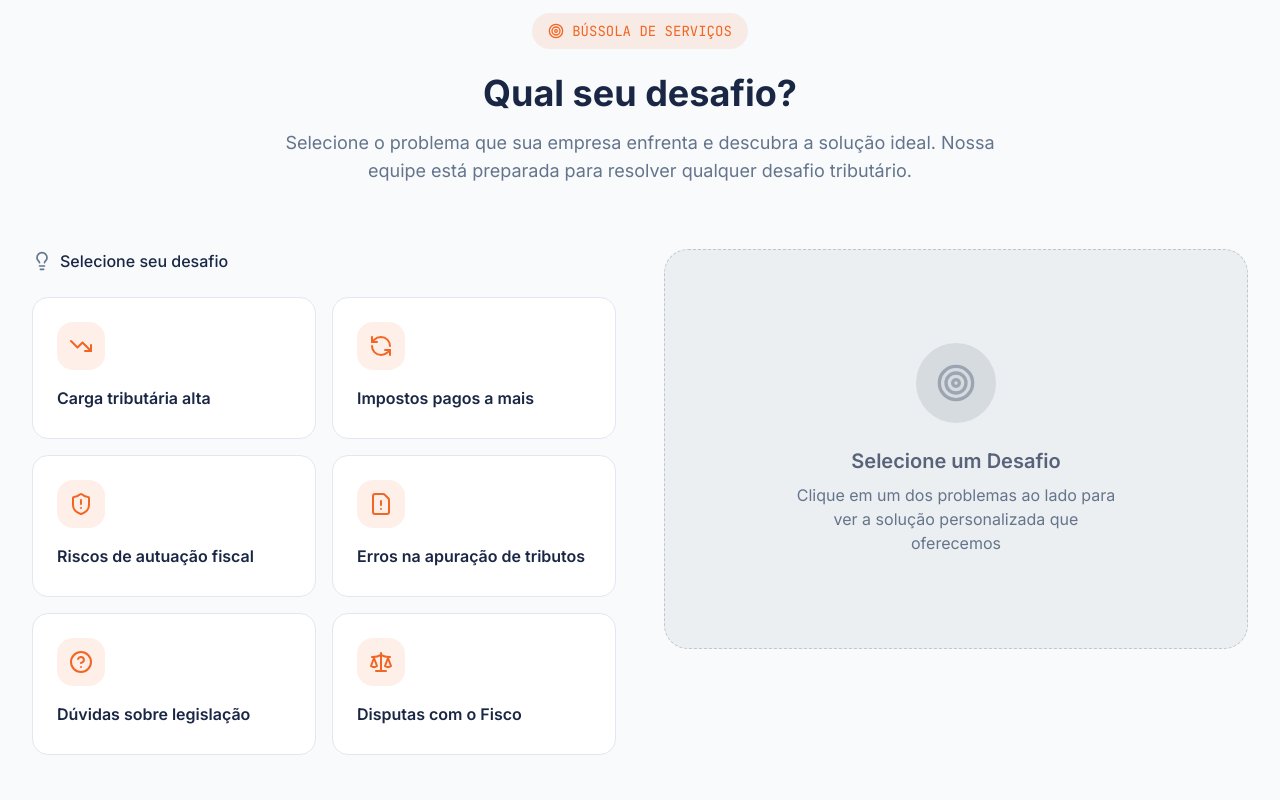
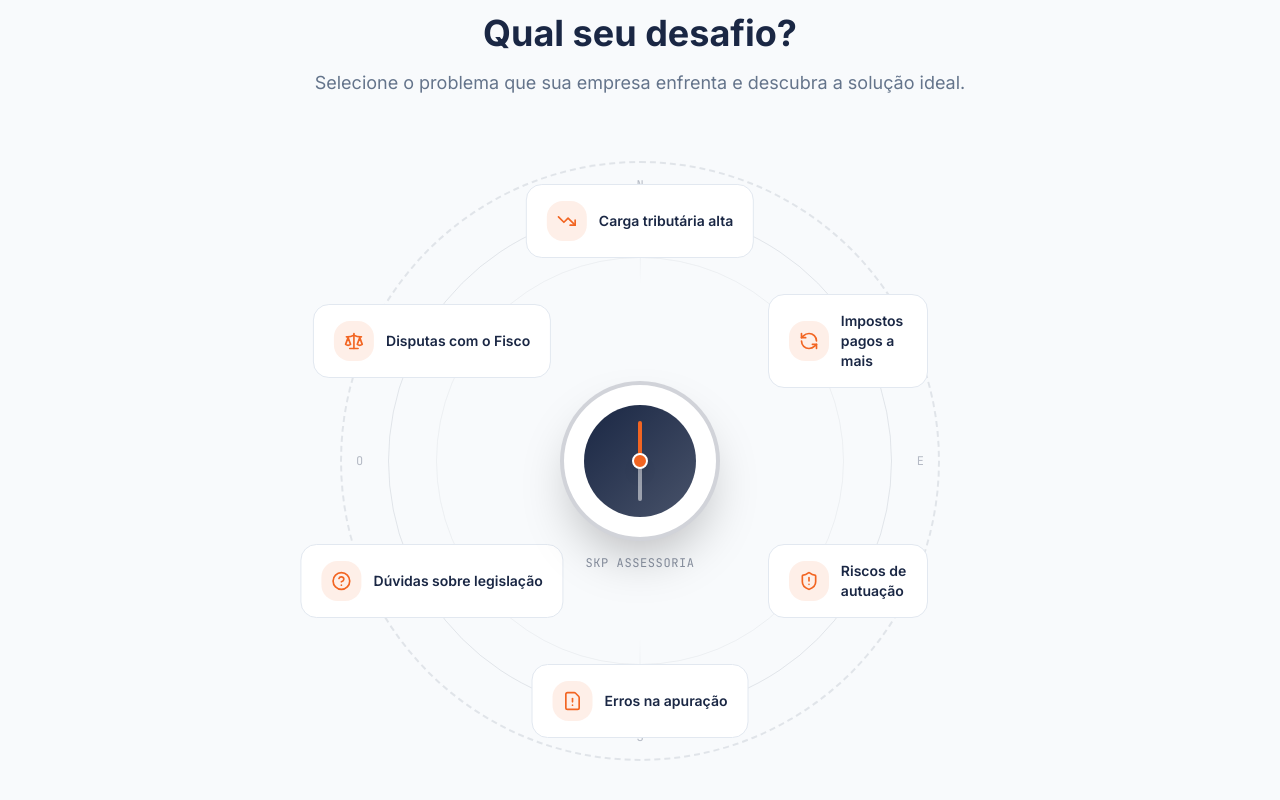
Before and after one commit to rafastefen21-alt/v0-site-de-advocacia-tributaria, a Next.js app: page / in a window 1280 px wide. Shown: the part 1980-2780 px from the top of the page. Built offline with nearby package versions, Linux system fonts and the light colour scheme.

Commit message:
feat: redesign Services Compass section with circular layout\n\nImprove LCP by optimizing logo image loading.

```diff
--- a/components/header.tsx
+++ b/components/header.tsx
@@ -29,6 +29,8 @@ export function Header() {
               width={160}
               height={60}
               className="h-12 w-auto"
+              loading="eager"
+              priority
             />
           </Link>
 
--- a/components/service-compass.tsx
+++ b/components/service-compass.tsx
@@ -9,9 +9,8 @@ import {
   HelpCircle,
   Scale,
   ArrowRight,
-  Lightbulb,
-  Target,
-  CheckCircle2
+  CheckCircle2,
+  X
 } from "lucide-react"
 import { Button } from "@/components/ui/button"
 
@@ -20,6 +19,7 @@ const problems = [
     id: "carga-alta",
     icon: TrendingDown,
     problem: "Carga tributária alta",
+    angle: 0, // top
     solution: {
       title: "Planejamento Tributário",
       description: "Desenvolvemos estratégias personalizadas para reduzir legalmente a carga tributária da sua empresa, analisando o regime tributário mais adequado e identificando benefícios fiscais aplicáveis.",
@@ -34,6 +34,7 @@ const problems = [
     id: "impostos-pagos",
     icon: RefreshCcw,
     problem: "Impostos pagos a mais",
+    angle: 60,
     solution: {
       title: "Recuperação de Créditos Tributários",
       description: "Identificamos e recuperamos valores pagos indevidamente nos últimos 5 anos, incluindo teses como exclusão do ICMS da base do PIS/COFINS, com segurança jurídica total.",
@@ -47,7 +48,8 @@ const problems = [
   {
     id: "riscos-fiscais",
     icon: ShieldAlert,
-    problem: "Riscos de autuação fiscal",
+    problem: "Riscos de autuação",
+    angle: 120,
     solution: {
       title: "Compliance Tributário",
       description: "Implementamos processos e controles para garantir conformidade fiscal total, prevenindo autuações e multas, com monitoramento contínuo das obrigações tributárias.",
@@ -61,7 +63,8 @@ const problems = [
   {
     id: "erros-apuracao",
     icon: FileWarning,
-    problem: "Erros na apuração de tributos",
+    problem: "Erros na apuração",
+    angle: 180, // bottom
     solution: {
       title: "Revisão Fiscal",
       description: "Realizamos auditoria completa dos procedimentos de apuração de tributos, identificando erros e inconsistências que podem resultar em pagamentos indevidos ou riscos fiscais.",
@@ -76,6 +79,7 @@ const problems = [
     id: "duvidas-legislacao",
     icon: HelpCircle,
     problem: "Dúvidas sobre legislação",
+    angle: 240,
     solution: {
       title: "Consultoria Tributária",
       description: "Nossa equipe de especialistas oferece suporte contínuo para esclarecer dúvidas, interpretar a legislação e orientar decisões estratégicas relacionadas a tributos.",
@@ -90,6 +94,7 @@ const problems = [
     id: "processos-judiciais",
     icon: Scale,
     problem: "Disputas com o Fisco",
+    angle: 300,
     solution: {
       title: "Contencioso Tributário",
       description: "Defendemos sua empresa em processos administrativos e judiciais, com estratégia focada em resultados e ampla experiência em litígios tributários.",
@@ -105,6 +110,16 @@ const problems = [
 export function ServiceCompass() {
   const [selectedProblem, setSelectedProblem] = useState<string | null>(null)
   const activeSolution = problems.find((p) => p.id === selectedProblem)?.solution
+  const activeItem = problems.find((p) => p.id === selectedProblem)
+
+  // Calculate position based on angle
+  const getPosition = (angle: number, radius: number) => {
+    const radian = (angle - 90) * (Math.PI / 180) // Start from top (12 o'clock)
+    return {
+      x: Math.cos(radian) * radius,
+      y: Math.sin(radian) * radius,
+    }
+  }
 
   return (
     <section id="servicos" className="py-24 relative overflow-hidden">
@@ -113,28 +128,158 @@ export function ServiceCompass() {
 
       <div className="relative max-w-7xl mx-auto px-4 sm:px-6 lg:px-8">
         {/* Section Header */}
-        <div className="text-center max-w-3xl mx-auto mb-16">
-          <div className="inline-flex items-center gap-2 px-4 py-2 rounded-full bg-primary/10 mb-6">
-            <Target className="h-4 w-4 text-primary" />
-            <span className="text-sm font-mono text-primary">BÚSSOLA DE SERVIÇOS</span>
-          </div>
+        <div className="text-center max-w-3xl mx-auto mb-8 lg:mb-16">
           <h2 className="text-3xl sm:text-4xl font-bold text-secondary mb-4 text-balance">
             Qual seu desafio?
           </h2>
           <p className="text-lg text-muted-foreground text-pretty">
             Selecione o problema que sua empresa enfrenta e descubra a solução ideal.
-            Nossa equipe está preparada para resolver qualquer desafio tributário.
           </p>
         </div>
 
-        <div className="grid lg:grid-cols-2 gap-8 lg:gap-12">
-          {/* Problems Grid */}
-          <div className="space-y-4">
-            <div className="flex items-center gap-2 mb-6">
-              <Lightbulb className="h-5 w-5 text-muted-foreground" />
-              <span className="font-medium text-secondary">Selecione seu desafio</span>
+        {/* Compass Container - Desktop */}
+        <div className="hidden lg:flex justify-center items-center min-h-[600px]">
+          <div className="relative w-[600px] h-[600px]">
+
+            {/* Outer Circle - Decorative */}
+            <div className="absolute inset-0 rounded-full border-2 border-dashed border-secondary/10" />
+
+            {/* Middle Circle - Decorative */}
+            <div className="absolute inset-12 rounded-full border border-secondary/10" />
+
+            {/* Inner Circle - Decorative */}
+            <div className="absolute inset-24 rounded-full border border-secondary/5" />
+
+            {/* Cardinal Points - N, S, E, W */}
+            <div className="absolute top-4 left-1/2 -translate-x-1/2 text-xs font-mono text-secondary/30">N</div>
+            <div className="absolute bottom-4 left-1/2 -translate-x-1/2 text-xs font-mono text-secondary/30">S</div>
+            <div className="absolute right-4 top-1/2 -translate-y-1/2 text-xs font-mono text-secondary/30">E</div>
+            <div className="absolute left-4 top-1/2 -translate-y-1/2 text-xs font-mono text-secondary/30">O</div>
+
+            {/* Compass Center */}
+            <div className="absolute top-1/2 left-1/2 -translate-x-1/2 -translate-y-1/2 z-20">
+              <div className="relative">
+                {/* Outer ring */}
+                <div className="w-40 h-40 rounded-full bg-card border-4 border-secondary/20 shadow-2xl flex items-center justify-center">
+                  {/* Inner circle with gradient */}
+                  <div className="w-28 h-28 rounded-full bg-gradient-to-br from-secondary to-secondary/80 flex items-center justify-center relative overflow-hidden">
+                    {/* Compass needle */}
+                    <div
+                      className="absolute w-1 h-20 transition-transform duration-500 ease-out"
+                      style={{
+                        transform: selectedProblem
+                          ? `rotate(${problems.find(p => p.id === selectedProblem)?.angle || 0}deg)`
+                          : 'rotate(0deg)',
+                      }}
+                    >
+                      <div className="w-full h-1/2 bg-primary rounded-t-full" />
+                      <div className="w-full h-1/2 bg-white/50 rounded-b-full" />
                     </div>
-            <div className="grid sm:grid-cols-2 gap-4">
+                    {/* Center dot */}
+                    <div className="absolute w-4 h-4 rounded-full bg-primary border-2 border-white shadow-lg z-10" />
+                  </div>
+                </div>
+
+                {/* SKP Text */}
+                <div className="absolute -bottom-8 left-1/2 -translate-x-1/2 whitespace-nowrap">
+                  <span className="text-xs font-mono text-secondary/50 tracking-wider">SKP ASSESSORIA</span>
+                </div>
+              </div>
+            </div>
+
+            {/* Problem Buttons around the compass */}
+            {problems.map((item) => {
+              const Icon = item.icon
+              const isSelected = selectedProblem === item.id
+              const position = getPosition(item.angle, 240)
+
+              return (
+                <button
+                  key={item.id}
+                  onClick={() => setSelectedProblem(isSelected ? null : item.id)}
+                  className="absolute transition-all duration-300 group"
+                  style={{
+                    left: `calc(50% + ${position.x}px)`,
+                    top: `calc(50% + ${position.y}px)`,
+                    transform: 'translate(-50%, -50%)',
+                  }}
+                >
+                  {/* Connection line to center */}
+                  <div
+                    className={`absolute w-px h-16 bg-gradient-to-b from-transparent transition-opacity duration-300 ${
+                      isSelected ? 'to-primary opacity-100' : 'to-secondary/20 opacity-50'
+                    }`}
+                    style={{
+                      transformOrigin: 'center bottom',
+                      transform: `rotate(${item.angle + 180}deg)`,
+                      bottom: '50%',
+                      left: '50%',
+                      marginLeft: '-0.5px',
+                    }}
+                  />
+
+                  {/* Button card */}
+                  <div
+                    className={`
+                      relative px-5 py-4 rounded-2xl border transition-all duration-300 min-w-[160px]
+                      ${isSelected
+                        ? "bg-primary text-primary-foreground border-primary shadow-xl shadow-primary/30 scale-110"
+                        : "bg-card border-border hover:border-primary/50 hover:shadow-lg hover:scale-105"
+                      }
+                    `}
+                  >
+                    <div className="flex items-center gap-3">
+                      <div
+                        className={`
+                          w-10 h-10 rounded-xl flex items-center justify-center transition-colors flex-shrink-0
+                          ${isSelected
+                            ? "bg-white/20"
+                            : "bg-primary/10 group-hover:bg-primary/20"
+                          }
+                        `}
+                      >
+                        <Icon className={`h-5 w-5 ${isSelected ? "text-white" : "text-primary"}`} />
+                      </div>
+                      <span
+                        className={`
+                          text-sm font-semibold transition-colors text-left
+                          ${isSelected ? "text-white" : "text-secondary"}
+                        `}
+                      >
+                        {item.problem}
+                      </span>
+                    </div>
+                  </div>
+                </button>
+              )
+            })}
+          </div>
+        </div>
+
+        {/* Mobile Layout - Grid */}
+        <div className="lg:hidden">
+          {/* Mobile Compass Icon */}
+          <div className="flex justify-center mb-8">
+            <div className="w-24 h-24 rounded-full bg-card border-2 border-secondary/20 shadow-lg flex items-center justify-center">
+              <div className="w-16 h-16 rounded-full bg-gradient-to-br from-secondary to-secondary/80 flex items-center justify-center relative">
+                <div
+                  className="absolute w-0.5 h-10 transition-transform duration-500"
+                  style={{
+                    transform: selectedProblem
+                      ? `rotate(${problems.find(p => p.id === selectedProblem)?.angle || 0}deg)`
+                      : 'rotate(0deg)',
+                  }}
+                >
+                  <div className="w-full h-1/2 bg-primary rounded-t-full" />
+                  <div className="w-full h-1/2 bg-white/50 rounded-b-full" />
+                </div>
+                <div className="absolute w-2 h-2 rounded-full bg-primary border border-white z-10" />
+              </div>
+            </div>
+          </div>
+
+          {/* Mobile Grid */}
+          <div className="grid grid-cols-2 gap-3">
             {problems.map((item) => {
               const Icon = item.icon
               const isSelected = selectedProblem === item.id
@@ -142,77 +287,68 @@ export function ServiceCompass() {
               return (
                 <button
                   key={item.id}
-                    onClick={() => setSelectedProblem(item.id)}
+                  onClick={() => setSelectedProblem(isSelected ? null : item.id)}
                   className={`
-                      group relative p-6 rounded-2xl border text-left transition-all duration-300
+                    p-4 rounded-xl border text-left transition-all duration-300
                     ${isSelected
-                        ? "bg-primary text-primary-foreground border-primary shadow-lg shadow-primary/20"
-                        : "bg-card border-border hover:border-primary/50 hover:shadow-md"
+                      ? "bg-primary text-primary-foreground border-primary shadow-lg"
+                      : "bg-card border-border"
                     }
                   `}
                 >
-                    <div
-                      className={`
-                        w-12 h-12 rounded-xl flex items-center justify-center mb-4 transition-colors
-                        ${isSelected
-                          ? "bg-white/20"
-                          : "bg-primary/10 group-hover:bg-primary/20"
-                        }
-                      `}
-                    >
-                      <Icon className={`h-6 w-6 ${isSelected ? "text-white" : "text-primary"}`} />
-                    </div>
-                    <h3
-                      className={`
-                        font-semibold mb-1 transition-colors
-                        ${isSelected ? "text-white" : "text-secondary"}
-                      `}
-                    >
+                  <Icon className={`h-5 w-5 mb-2 ${isSelected ? "text-white" : "text-primary"}`} />
+                  <span className={`text-sm font-medium ${isSelected ? "text-white" : "text-secondary"}`}>
                     {item.problem}
-                    </h3>
-                    <ArrowRight
-                      className={`
-                        absolute top-6 right-6 h-5 w-5 transition-all
-                        ${isSelected
-                          ? "text-white opacity-100"
-                          : "text-primary opacity-0 group-hover:opacity-100"
-                        }
-                      `}
-                    />
+                  </span>
                 </button>
               )
             })}
           </div>
         </div>
 
-          {/* Solution Display */}
-          <div className="relative">
-            {activeSolution ? (
-              <div className="sticky top-32 p-8 rounded-3xl bg-card border border-border shadow-xl">
-                <div className="absolute -top-4 -right-4 w-24 h-24 bg-primary/10 rounded-full blur-2xl" />
-                <div className="relative">
-                  <div className="flex items-center gap-2 mb-4">
-                    <CheckCircle2 className="h-5 w-5 text-primary" />
-                    <span className="text-sm font-mono text-primary uppercase tracking-wider">
+        {/* Solution Modal/Card */}
+        {activeSolution && (
+          <div className="fixed inset-0 z-50 flex items-center justify-center p-4 lg:static lg:inset-auto lg:p-0 lg:mt-12">
+            {/* Backdrop for mobile */}
+            <div
+              className="absolute inset-0 bg-black/50 lg:hidden"
+              onClick={() => setSelectedProblem(null)}
+            />
+
+            <div className="relative w-full max-w-2xl mx-auto p-6 lg:p-8 rounded-3xl bg-card border border-border shadow-2xl">
+              {/* Close button */}
+              <button
+                onClick={() => setSelectedProblem(null)}
+                className="absolute top-4 right-4 w-8 h-8 rounded-full bg-secondary/10 flex items-center justify-center text-secondary/50 hover:bg-secondary/20 hover:text-secondary transition-colors"
+              >
+                <X className="h-4 w-4" />
+              </button>
+
+              <div className="flex items-center gap-3 mb-4">
+                {activeItem && (
+                  <div className="w-12 h-12 rounded-xl bg-primary/10 flex items-center justify-center">
+                    <activeItem.icon className="h-6 w-6 text-primary" />
+                  </div>
+                )}
+                <div>
+                  <span className="text-xs font-mono text-primary uppercase tracking-wider">
                     Solução Recomendada
                   </span>
-                  </div>
-
-                  <h3 className="text-2xl font-bold text-secondary mb-4">
+                  <h3 className="text-xl lg:text-2xl font-bold text-secondary">
                     {activeSolution.title}
                   </h3>
+                </div>
+              </div>
 
               <p className="text-muted-foreground mb-6 leading-relaxed">
                 {activeSolution.description}
               </p>
 
-                  <div className="space-y-3 mb-8">
+              <div className="grid sm:grid-cols-3 gap-3 mb-6">
                 {activeSolution.benefits.map((benefit, index) => (
-                      <div key={index} className="flex items-center gap-3">
-                        <div className="w-6 h-6 rounded-full bg-primary/10 flex items-center justify-center flex-shrink-0">
-                          <CheckCircle2 className="h-4 w-4 text-primary" />
-                        </div>
-                        <span className="text-secondary">{benefit}</span>
+                  <div key={index} className="flex items-start gap-2 p-3 rounded-xl bg-primary/5">
+                    <CheckCircle2 className="h-4 w-4 text-primary flex-shrink-0 mt-0.5" />
+                    <span className="text-sm text-secondary">{benefit}</span>
                   </div>
                 ))}
               </div>
@@ -226,21 +362,7 @@ export function ServiceCompass() {
               </Button>
             </div>
           </div>
-            ) : (
-              <div className="sticky top-32 p-12 rounded-3xl bg-secondary/5 border border-dashed border-secondary/20 flex flex-col items-center justify-center text-center min-h-[400px]">
-                <div className="w-20 h-20 rounded-full bg-secondary/10 flex items-center justify-center mb-6">
-                  <Target className="h-10 w-10 text-secondary/30" />
-                </div>
-                <h3 className="text-xl font-semibold text-secondary/70 mb-2">
-                  Selecione um Desafio
-                </h3>
-                <p className="text-muted-foreground max-w-xs">
-                  Clique em um dos problemas ao lado para ver a solução personalizada que oferecemos
-                </p>
-              </div>
         )}
-          </div>
-        </div>
       </div>
     </section>
   )
```
Lines whose indentation alone changed are shown as unchanged.
